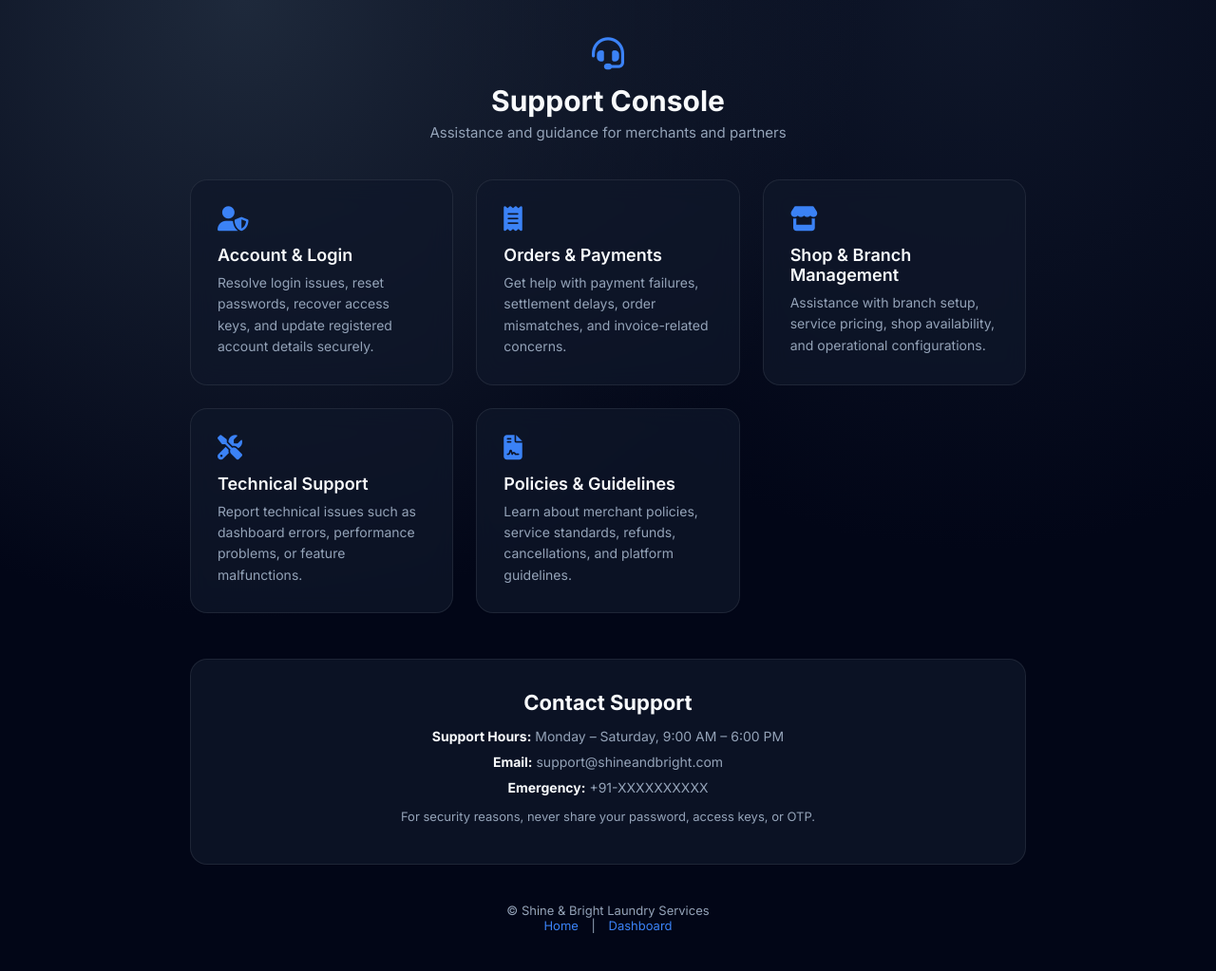
After one commit to arathyrajeesh/laundry-shop-django, a Django app: page /support/ in a window 1280 px wide. The commit adds this page. Shown: the whole page at 95% size. Run offline with Django 5.2, Linux system fonts and the light colour scheme.

Commit message:
support added

```diff
--- a/shop/templates/shop_login.html
+++ b/shop/templates/shop_login.html
@@ -152,7 +152,7 @@
             {% csrf_token %}
 
             <div class="field">
-                <label for="shop_name">Merchant ID</label>
+                <label for="shop_name">Shop Name</label>
                 <div class="input-group">
                     <i class="fas fa-hashtag prefix"></i>
                     <input type="text" id="shop_name" name="shop_name" placeholder="e.g. SHOP_4402" required autofocus>
@@ -160,7 +160,7 @@
             </div>
 
             <div class="field">
-                <label for="password">Security Key</label>
+                <label for="password">Password</label>
                 <div class="input-group">
                     <i class="fas fa-key prefix"></i>
                     <input type="password" id="password" name="password" placeholder="Enter key" required>
@@ -175,7 +175,7 @@
 
         <div class="footer-nav">
             <a href="{% url 'home' %}">Return Home</a>
-            <a href="#">Support Console</a>
+            <a href="{% url 'support_console' %}">Support Console</a>
         </div>
     </div>
 
--- /dev/null
+++ b/shop/templates/support_console.html
@@ -0,0 +1,233 @@
+{% load static %}
+<!DOCTYPE html>
+<html lang="en">
+<head>
+    <meta charset="UTF-8">
+    <title>Support Console | Shine & Bright</title>
+    <meta name="viewport" content="width=device-width, initial-scale=1.0">
+
+    <!-- Icons & Font -->
+    <link rel="stylesheet" href="https://cdnjs.cloudflare.com/ajax/libs/font-awesome/6.5.1/css/all.min.css">
+    <link href="https://fonts.googleapis.com/css2?family=Inter:wght@300;400;500;600;700&display=swap" rel="stylesheet">
+
+    <style>
+        :root {
+            --primary: #3b82f6;
+            --primary-hover: #2563eb;
+            --bg-dark: #020617;
+            --card-bg: rgba(15, 23, 42, 0.75);
+            --border: rgba(255,255,255,0.08);
+            --text-main: #f8fafc;
+            --text-muted: #94a3b8;
+        }
+
+        * { margin: 0; padding: 0; box-sizing: border-box; font-family: 'Inter', sans-serif; }
+
+        body {
+            min-height: 100vh;
+            background:
+                radial-gradient(circle at 20% 0%, #1e293b 0%, transparent 45%),
+                radial-gradient(circle at 80% 0%, #0f172a 0%, transparent 40%),
+                #020617;
+            color: var(--text-main);
+            display: flex;
+            justify-content: center;
+            align-items: center;
+        }
+
+        .support-wrapper {
+            width: 100%;
+            max-width: 960px;
+            padding: 40px;
+        }
+
+        .header {
+            text-align: center;
+            margin-bottom: 40px;
+        }
+
+        .header i {
+            font-size: 34px;
+            color: var(--primary);
+            margin-bottom: 14px;
+        }
+
+        .header h1 {
+            font-size: 30px;
+            font-weight: 700;
+            margin-bottom: 6px;
+        }
+
+        .header p {
+            color: var(--text-muted);
+            font-size: 15px;
+        }
+
+        .grid {
+            display: grid;
+            grid-template-columns: repeat(auto-fit, minmax(260px, 1fr));
+            gap: 24px;
+        }
+
+        .card {
+            background: var(--card-bg);
+            border: 1px solid var(--border);
+            border-radius: 18px;
+            padding: 28px;
+            transition: 0.25s ease;
+            backdrop-filter: blur(12px);
+        }
+
+        .card:hover {
+            transform: translateY(-4px);
+            border-color: rgba(59,130,246,0.4);
+        }
+
+        .card i {
+            font-size: 26px;
+            color: var(--primary);
+            margin-bottom: 14px;
+        }
+
+        .card h3 {
+            font-size: 18px;
+            font-weight: 600;
+            margin-bottom: 8px;
+        }
+
+        .card p {
+            font-size: 14px;
+            color: var(--text-muted);
+            line-height: 1.6;
+        }
+
+        .contact {
+            margin-top: 48px;
+            background: var(--card-bg);
+            border: 1px solid var(--border);
+            border-radius: 18px;
+            padding: 32px;
+            text-align: center;
+        }
+
+        .contact h2 {
+            font-size: 22px;
+            margin-bottom: 14px;
+        }
+
+        .contact p {
+            color: var(--text-muted);
+            margin-bottom: 10px;
+            font-size: 14px;
+        }
+
+        .contact strong {
+            color: var(--text-main);
+        }
+
+        .footer {
+            margin-top: 40px;
+            text-align: center;
+            font-size: 13px;
+            color: var(--text-muted);
+        }
+
+        .footer a {
+            color: var(--primary);
+            text-decoration: none;
+            margin: 0 10px;
+        }
+
+        .footer a:hover {
+            text-decoration: underline;
+        }
+
+        @media (max-width: 600px) {
+            .support-wrapper { padding: 24px; }
+        }
+    </style>
+</head>
+<body>
+
+<div class="support-wrapper">
+
+    <!-- HEADER -->
+    <div class="header">
+        <i class="fas fa-headset"></i>
+        <h1>Support Console</h1>
+        <p>Assistance and guidance for merchants and partners</p>
+    </div>
+
+    <!-- SUPPORT CARDS -->
+    <div class="grid">
+
+        <div class="card">
+            <i class="fas fa-user-shield"></i>
+            <h3>Account & Login</h3>
+            <p>
+                Resolve login issues, reset passwords, recover access keys,
+                and update registered account details securely.
+            </p>
+        </div>
+
+        <div class="card">
+            <i class="fas fa-receipt"></i>
+            <h3>Orders & Payments</h3>
+            <p>
+                Get help with payment failures, settlement delays,
+                order mismatches, and invoice-related concerns.
+            </p>
+        </div>
+
+        <div class="card">
+            <i class="fas fa-store"></i>
+            <h3>Shop & Branch Management</h3>
+            <p>
+                Assistance with branch setup, service pricing,
+                shop availability, and operational configurations.
+            </p>
+        </div>
+
+        <div class="card">
+            <i class="fas fa-screwdriver-wrench"></i>
+            <h3>Technical Support</h3>
+            <p>
+                Report technical issues such as dashboard errors,
+                performance problems, or feature malfunctions.
+            </p>
+        </div>
+
+        <div class="card">
+            <i class="fas fa-file-contract"></i>
+            <h3>Policies & Guidelines</h3>
+            <p>
+                Learn about merchant policies, service standards,
+                refunds, cancellations, and platform guidelines.
+            </p>
+        </div>
+
+    </div>
+
+    <!-- CONTACT SECTION -->
+    <div class="contact">
+        <h2>Contact Support</h2>
+        <p><strong>Support Hours:</strong> Monday – Saturday, 9:00 AM – 6:00 PM</p>
+        <p><strong>Email:</strong> support@shineandbright.com</p>
+        <p><strong>Emergency:</strong> +91-XXXXXXXXXX</p>
+        <p style="margin-top:14px; font-size:13px;">
+            For security reasons, never share your password, access keys, or OTP.
+        </p>
+    </div>
+
+    <!-- FOOTER -->
+    <div class="footer">
+        © Shine & Bright Laundry Services
+        <br>
+        <a href="{% url 'home' %}">Home</a> |
+        <a href="{% url 'shop_entry' %}">Dashboard</a>
+    </div>
+
+</div>
+
+</body>
+</html>
--- a/shop/urls.py
+++ b/shop/urls.py
@@ -9,6 +9,9 @@ urlpatterns = [
         path("signup/", views.signup, name="signup"),
         path("logout/", views.logout_user, name="logout"),
         path("shop/splash/", views.shop_splash, name="shop_splash"),
+        path("support/", views.support_console, name="support_console"),
+        path("shop/", views.shop_entry, name="shop_entry"),
+
         # PROFILE
         path("profile/", views.profile_page, name="profile"),
         path("profile/edit/", views.edit_profile, name="edit_profile"),
--- a/shop/views.py
+++ b/shop/views.py
@@ -50,6 +50,12 @@ def splash(request):
     return render(request, 'splash.html')
 def shop_splash(request):
     return render(request, "shop_splash.html")
+def support_console(request):
+    return render(request, "support_console.html")
+def shop_entry(request):
+    if 'shop_id' in request.session:
+        return redirect('shop_dashboard')
+    return redirect('shop_login')
 
 def generate_payment_receipt_pdf(order, order_items):
     """Generate a PDF payment receipt for the order (with fees & GST)."""
```
Also changed, not shown: db.sqlite3.
